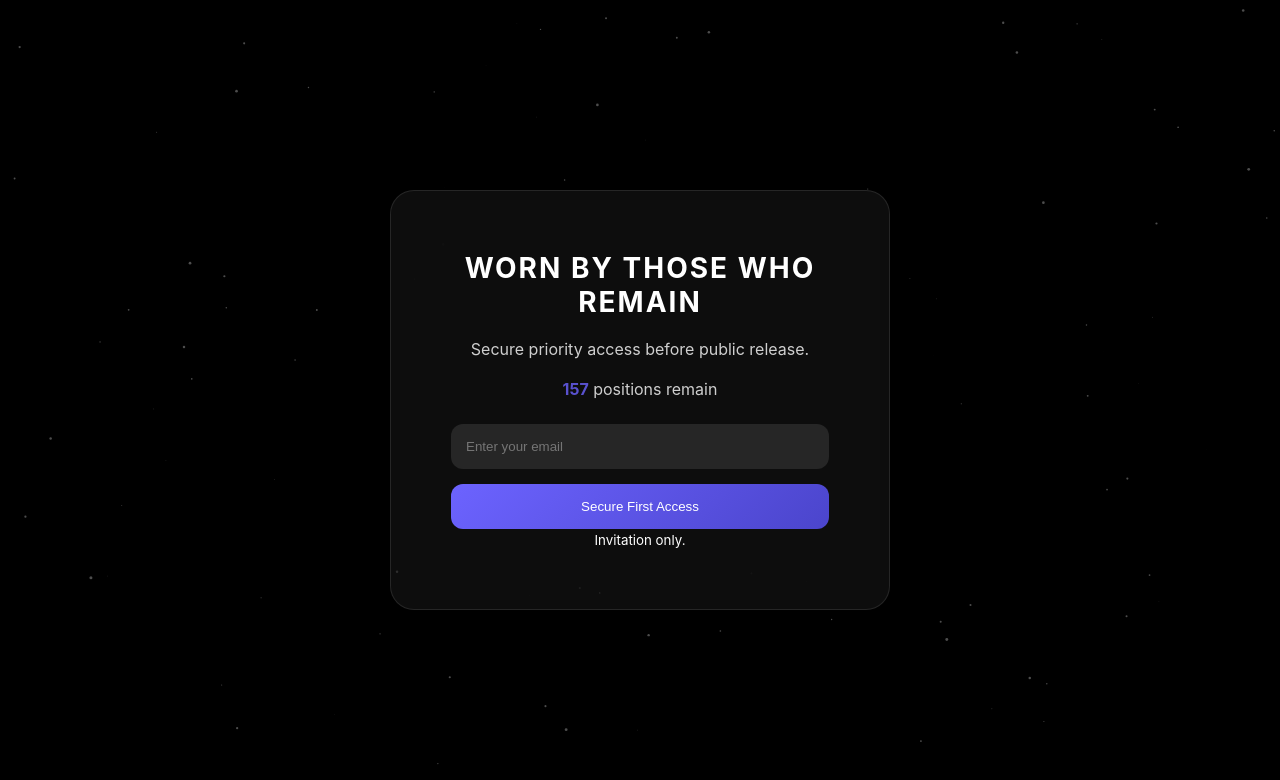
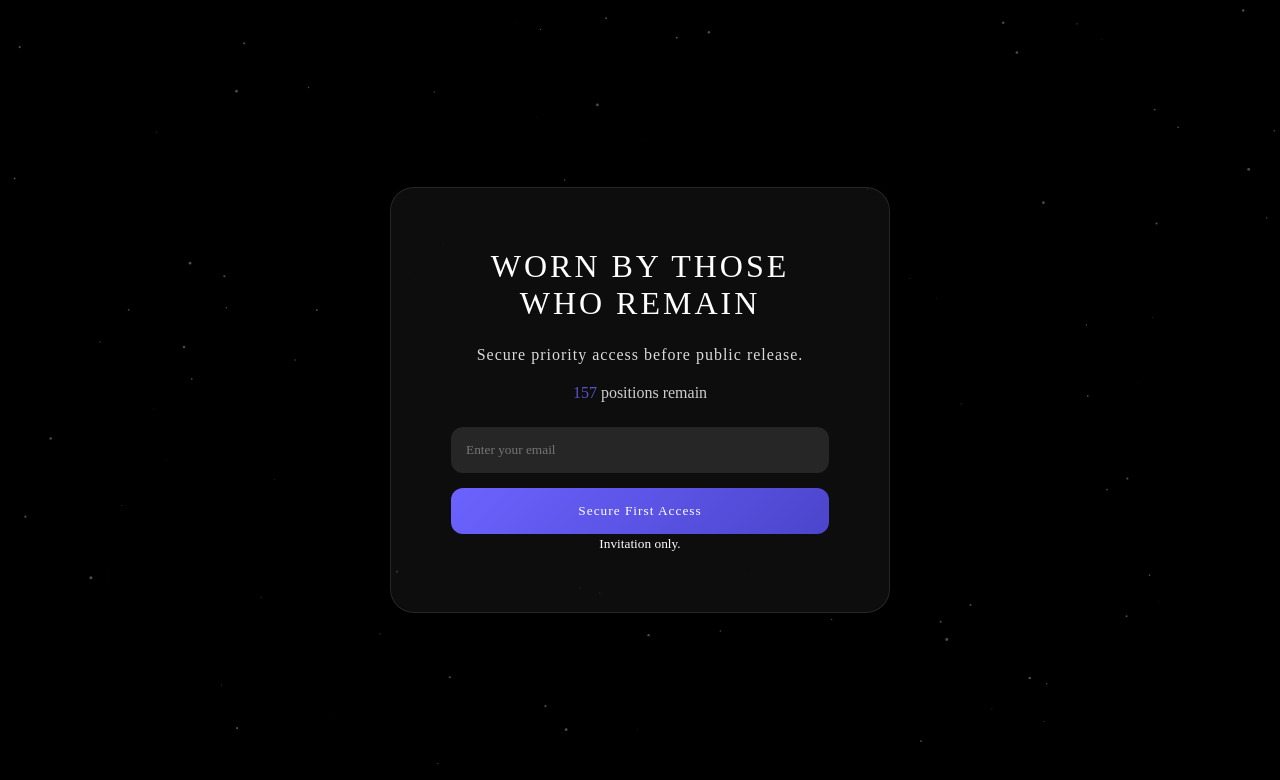
Before and after one commit to killedinkyoto/vincero-access, a plain HTML site: page index.html in a window 1280 px wide. Shown: the top 780 px of the page. Drawn offline with Linux system fonts and the light colour scheme.

Commit message:
Update font to Cinzel 500

```diff
--- a/style.css
+++ b/style.css
@@ -6,7 +6,8 @@
 
 body {
     background: black;
-    font-family: -apple-system, BlinkMacSystemFont, sans-serif;
+    font-family: 'Cinzel', serif;
+    font-weight: 500;
     height: 100vh;
     display: flex;
     justify-content: center;
@@ -33,14 +34,17 @@ canvas {
 }
 
 h1 {
-    font-size: 28px;
-    letter-spacing: 2px;
-    margin-bottom: 20px;
+    font-size: 32px;
+    letter-spacing: 3px;
+    margin-bottom: 24px;
+    font-weight: 500;
+    text-transform: uppercase;
 }
 
 p {
-    opacity: 0.8;
+    opacity: 0.85;
     margin-bottom: 20px;
+    letter-spacing: 1px;
 }
 
 .scarcity {
@@ -50,7 +54,7 @@ p {
 
 #spots {
     color: #6C63FF;
-    font-weight: bold;
+    font-weight: 500;
 }
 
 input {
@@ -61,6 +65,8 @@ input {
     background: rgba(255,255,255,0.1);
     color: white;
     margin-bottom: 15px;
+    font-family: 'Cinzel', serif;
+    font-weight: 500;
 }
 
 button {
@@ -73,6 +79,9 @@ button {
     cursor: pointer;
     position: relative;
     transition: 0.3s;
+    font-family: 'Cinzel', serif;
+    font-weight: 500;
+    letter-spacing: 1px;
 }
 
 button:hover {
```
